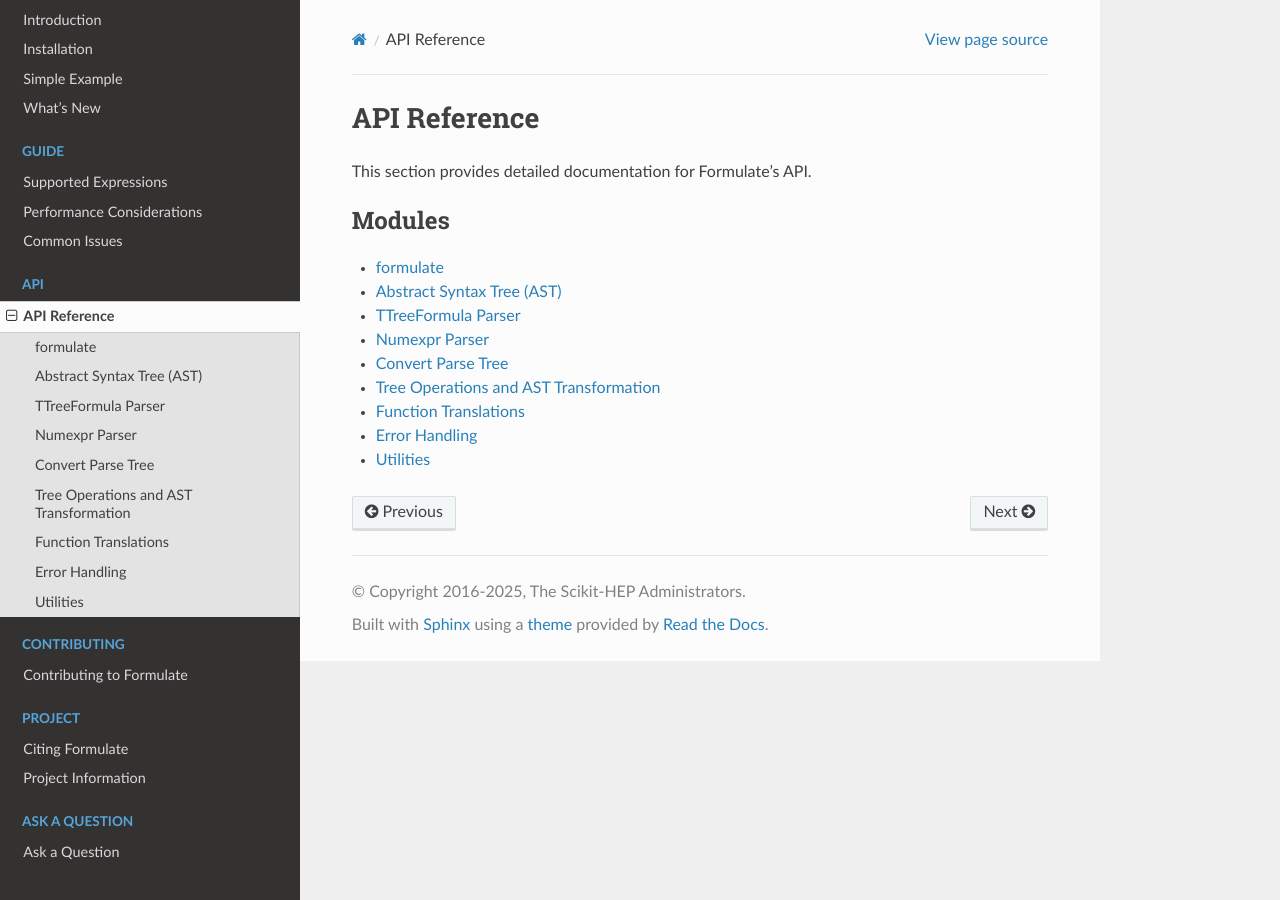
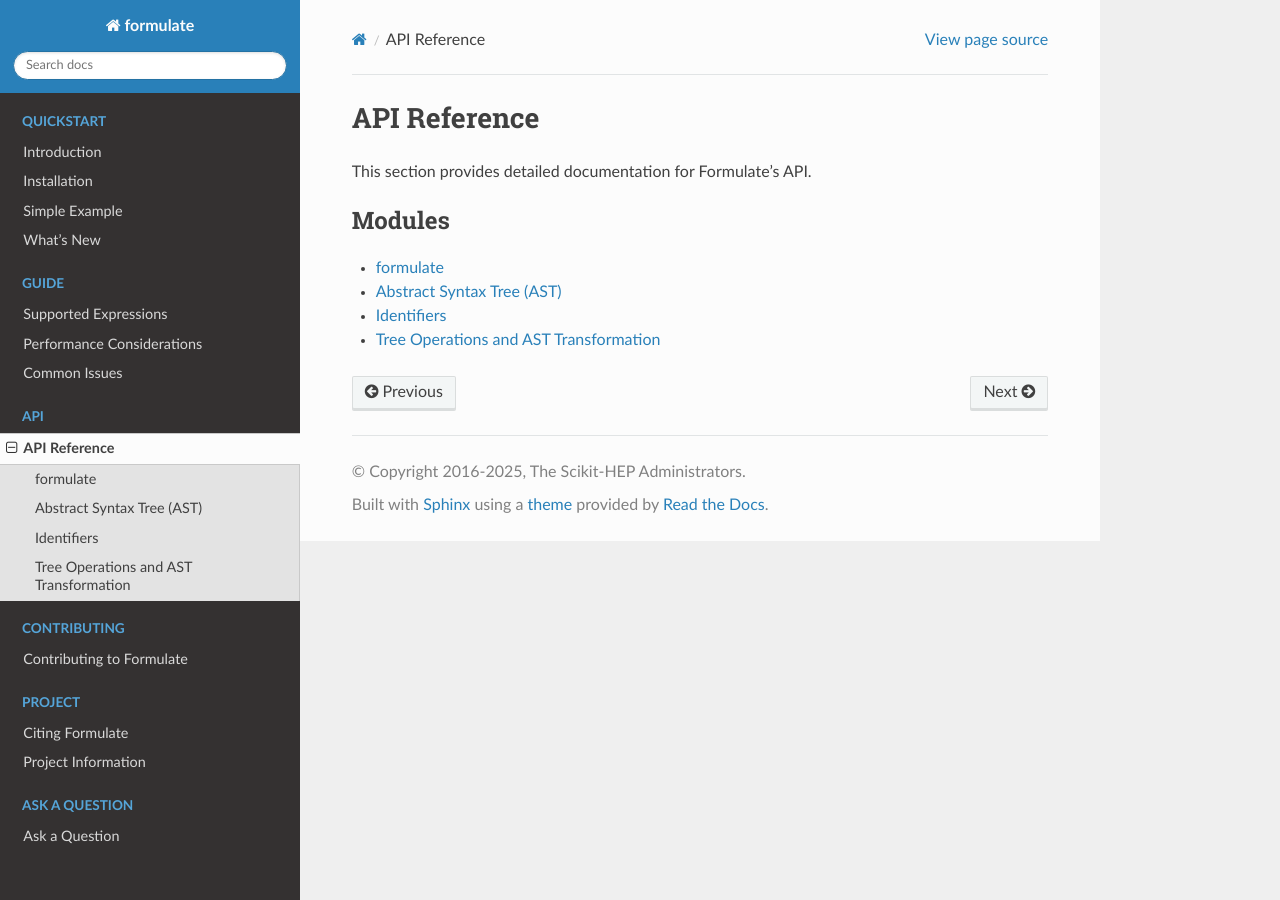
Before and after one commit to scikit-hep/formulate, a Sphinx documentation site: the page built from docs/api/api.rst, in a window 1280 px wide. Built offline with Sphinx 7.4.7 and the Read the Docs theme 3.1.0, drawn with Linux system fonts in a browser that asks for light colours.

Commit message:
Started fixing docs

```diff
--- a/docs/api/api.rst
+++ b/docs/api/api.rst
@@ -9,10 +9,5 @@
 
    modules/formulate
    modules/ast
-   modules/ttreeformula_parser
-   modules/numexpr_parser
-   modules/convert_ptree
+   modules/identifiers
    modules/toast
-   modules/func_translations
-   modules/error_handler
-   modules/utils
--- a/docs/api/modules/convert_ptree.rst
+++ /dev/null
@@ -1,9 +0,0 @@
-Convert Parse Tree
-===================
-
-This module provides utilities for converting parse trees.
-
-.. automodule:: formulate.convert_ptree
-   :members:
-   :undoc-members:
-   :show-inheritance:
--- a/docs/api/modules/error_handler.rst
+++ /dev/null
@@ -1,9 +0,0 @@
-Error Handling
-==============
-
-This module provides utilities for error handling.
-
-.. automodule:: formulate.error_handler
-   :members:
-   :undoc-members:
-   :show-inheritance:
--- a/docs/quickstart/introduction.rst
+++ b/docs/quickstart/introduction.rst
@@ -22,9 +22,8 @@
 
     import formulate
 
-    # TODO: why does this fail?
     # Create an expression object from a ROOT expression
-    momentum = formulate.from_root('TMath::Sqrt(X_PX**2 + X_PY**2 + X_PZ**2)')
+    momentum = formulate.from_root("TMath::Sqrt(X_PX**2 + X_PY**2 + X_PZ**2)")
     # Convert to numexpr format
     numexpr_expression = momentum.to_numexpr()
     print(numexpr_expression)
```
Also changed, not shown: README.md (+6 -6 lines), docs/api/modules/func_translations.rst (deleted, +0 -9 lines), docs/api/modules/identifiers.rst (added, +9 -0 lines), docs/api/modules/numexpr_parser.rst (deleted, +0 -9 lines), docs/api/modules/ttreeformula_parser.rst (deleted, +0 -9 lines), docs/api/modules/utils.rst (deleted, +0 -9 lines), docs/guide/expressions.rst (+9 -26 lines), docs/quickstart/example.rst (+9 -10 lines), 1 other file.
